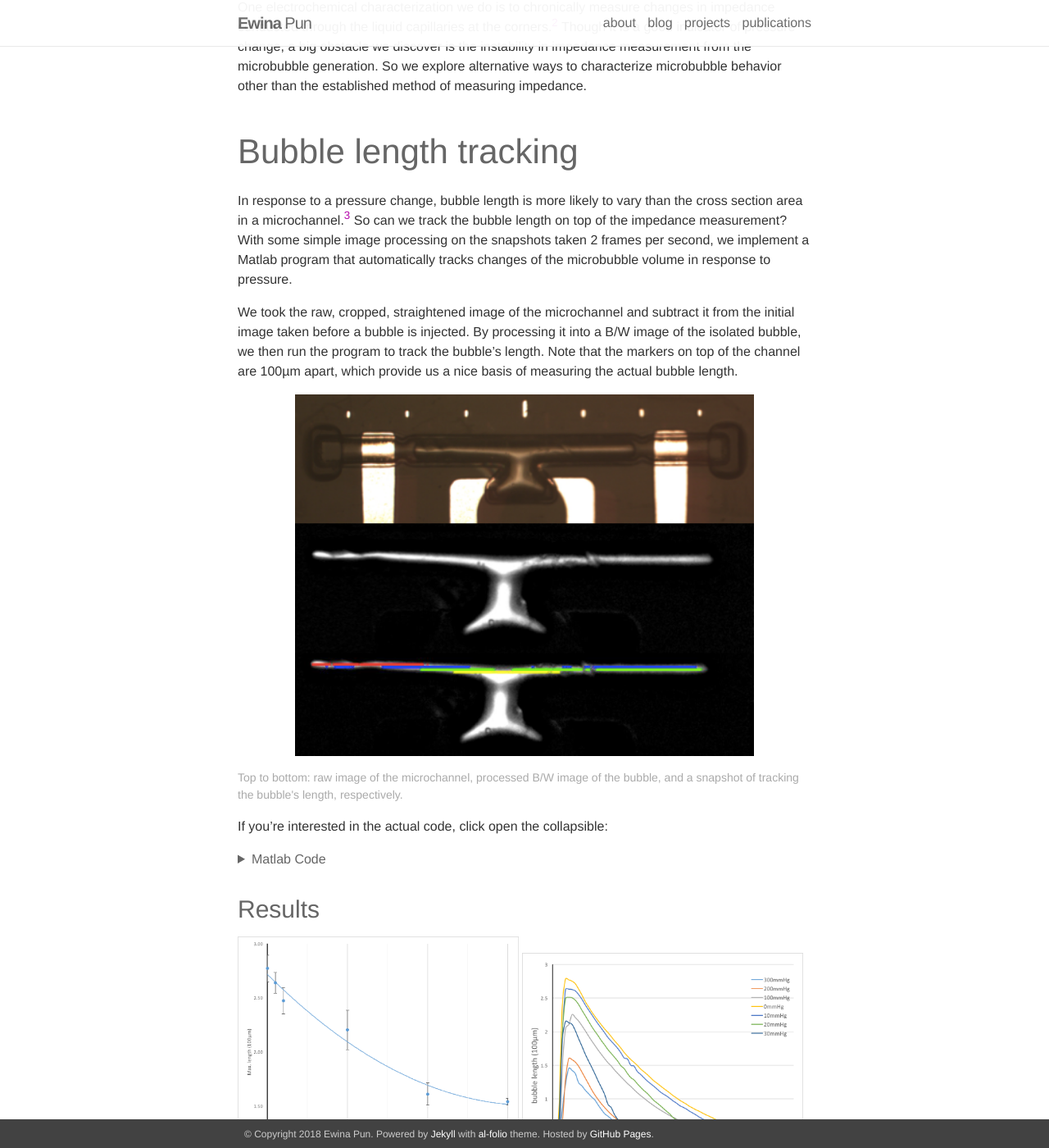
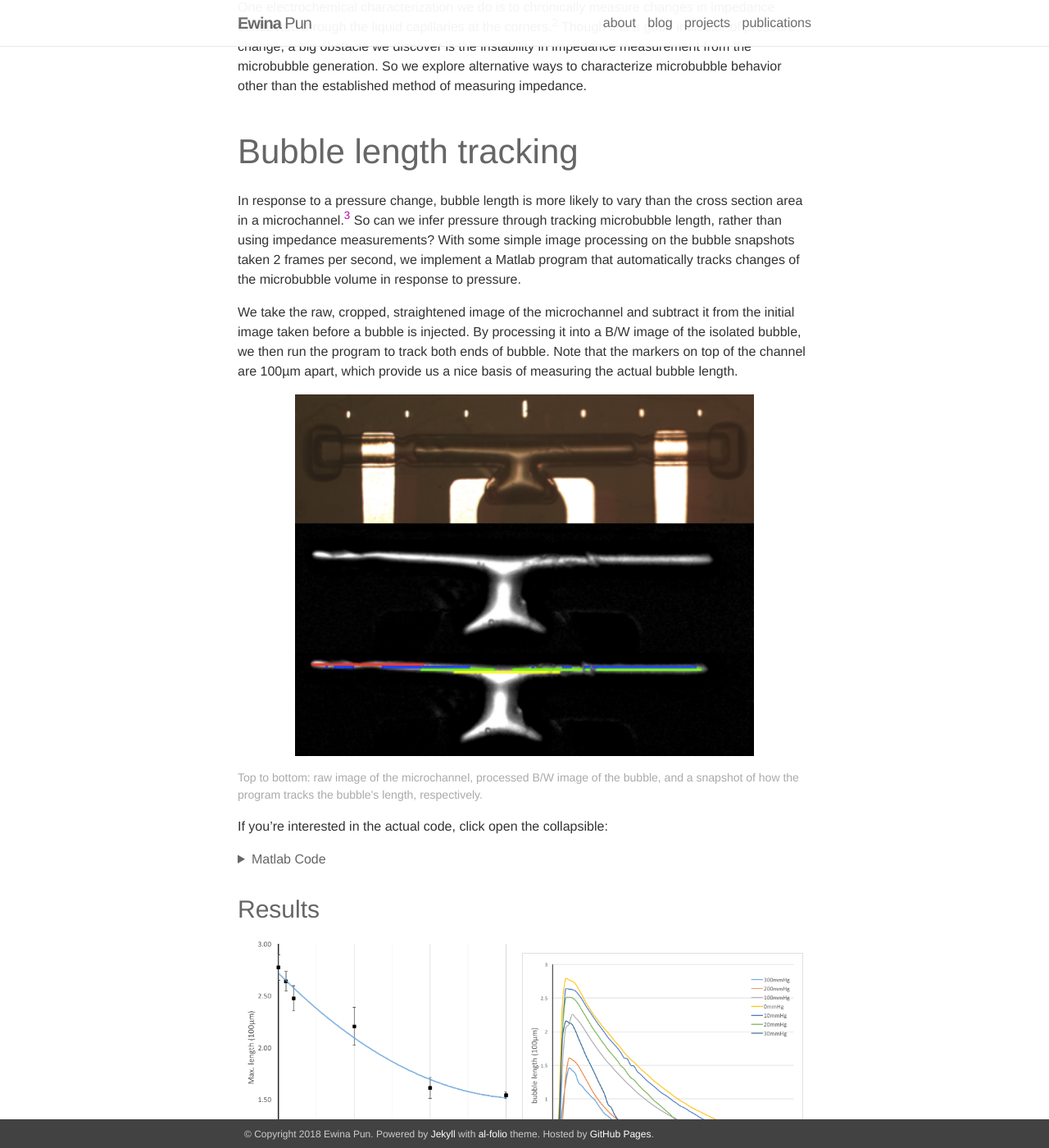
Before and after one commit to ewinapun/ewinapun.github.io, a Jekyll site: the page built from _projects/1_project.markdown, in a window 1280 px wide and 1400 px high, scrolled down 1999 px. Shown: the whole window at 82% size. Built offline with Jekyll 4.4.1, drawn with Linux system fonts in a browser that asks for light colours; nearby versions of some CDN libraries; some of the changed text lies outside the part shown.

Commit message:
MEMS edit

```diff
--- a/_projects/1_project.markdown
+++ b/_projects/1_project.markdown
@@ -48,14 +48,14 @@ One electrochemical characterization we do is to chronically measure changes in
 
 ## Bubble length tracking
 
-In response to a pressure change, bubble length is more likely to vary than the cross section area in a microchannel.[^footnote1] So can we track the bubble length on top of the impedance measurement? With some simple image processing on the snapshots taken 2 frames per second, we implement a Matlab program that automatically tracks changes of the microbubble volume in response to pressure.
+In response to a pressure change, bubble length is more likely to vary than the cross section area in a microchannel.[^footnote1] So can we infer pressure through tracking microbubble length, rather than using impedance measurements? With some simple image processing on the bubble snapshots taken 2 frames per second, we implement a Matlab program that automatically tracks changes of the microbubble volume in response to pressure.
 
-We took the raw, cropped, straightened image of the microchannel and subtract it from the initial image taken before a bubble is injected. By processing it into a B/W image of the isolated bubble, we then run the program to track the bubble's length. Note that the markers on top of the channel are 100µm apart, which provide us a nice basis of measuring the actual bubble length.
+We take the raw, cropped, straightened image of the microchannel and subtract it from the initial image taken before a bubble is injected. By processing it into a B/W image of the isolated bubble, we then run the program to track both ends of bubble. Note that the markers on top of the channel are 100µm apart, which provide us a nice basis of measuring the actual bubble length.
 
 <p class="aligncenter">
 <img src="/assets/img/BioMEMS_project/bubblelength.png" style="width: 80%;vertical-align: middle;"/>
     <div class="caption">
-    Top to bottom: raw image of the microchannel, processed B/W image of the bubble, and a snapshot of tracking the bubble's length, respectively.
+    Top to bottom: raw image of the microchannel, processed B/W image of the bubble, and a snapshot of how the program tracks the bubble's length, respectively.
     </div>
 </p>
 
@@ -151,7 +151,7 @@ If you're interested in the actual code, click open the collapsible:
     <img src="/assets/img/BioMEMS_project/length_pressure.png" style="width: 49%;"/>
     <img src="/assets/img/BioMEMS_project/length_time.png" style="width: 49%;"/>
     <div class="caption">
-    Left: the maximum lengths of the microbubble at different pressure setting. Right: the change in microbubble length over time, from its injection till dissolution.
+    Left: the maximum lengths of the microbubble at different pressure setting. Right: the change in microbubble length over time, from its injection till dissolution at different pressure setting.
     </div>
 </p>
 
@@ -161,7 +161,7 @@ If we compare the bubble length results to the impedance measurements[^note2], w
   <img src="/assets/img/BioMEMS_project/impedance_pressure.png" style="width: 49%;"/>
   <img src="/assets/img/BioMEMS_project/impedance_time.png" style="width: 49%;"/>
     <div class="caption">
-    Left: the change in impedance magnitude(∆Z) due to the bubble injection at different pressure setting. Right: the change in impedance over time, from its injection till dissolution.
+    Left: the change in impedance magnitude (∆Z) due to the bubble injection at different pressure setting. Right: the change in impedance over time, from its injection till dissolution at different pressure setting.
     </div>
 </p>
 
```
Also changed, not shown: assets/img/BioMEMS_project/impedance_time.png, assets/img/BioMEMS_project/length_pressure.png.
